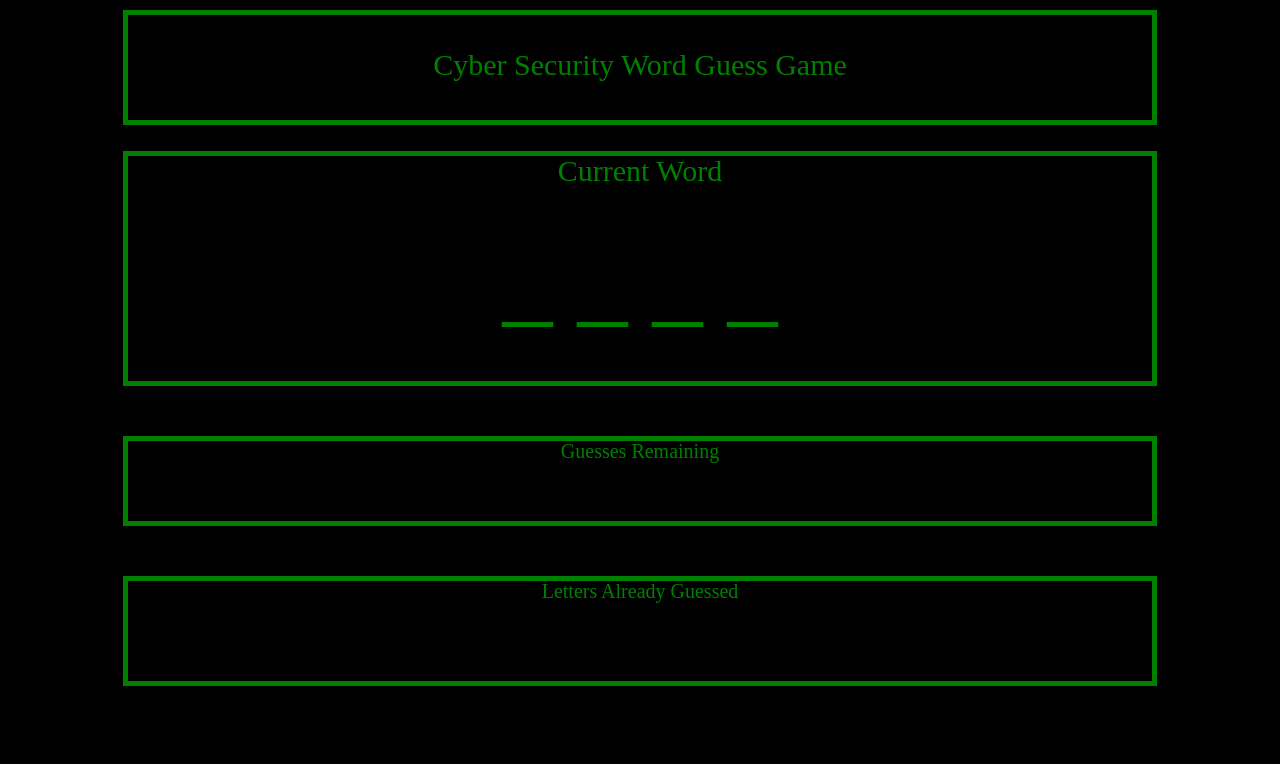
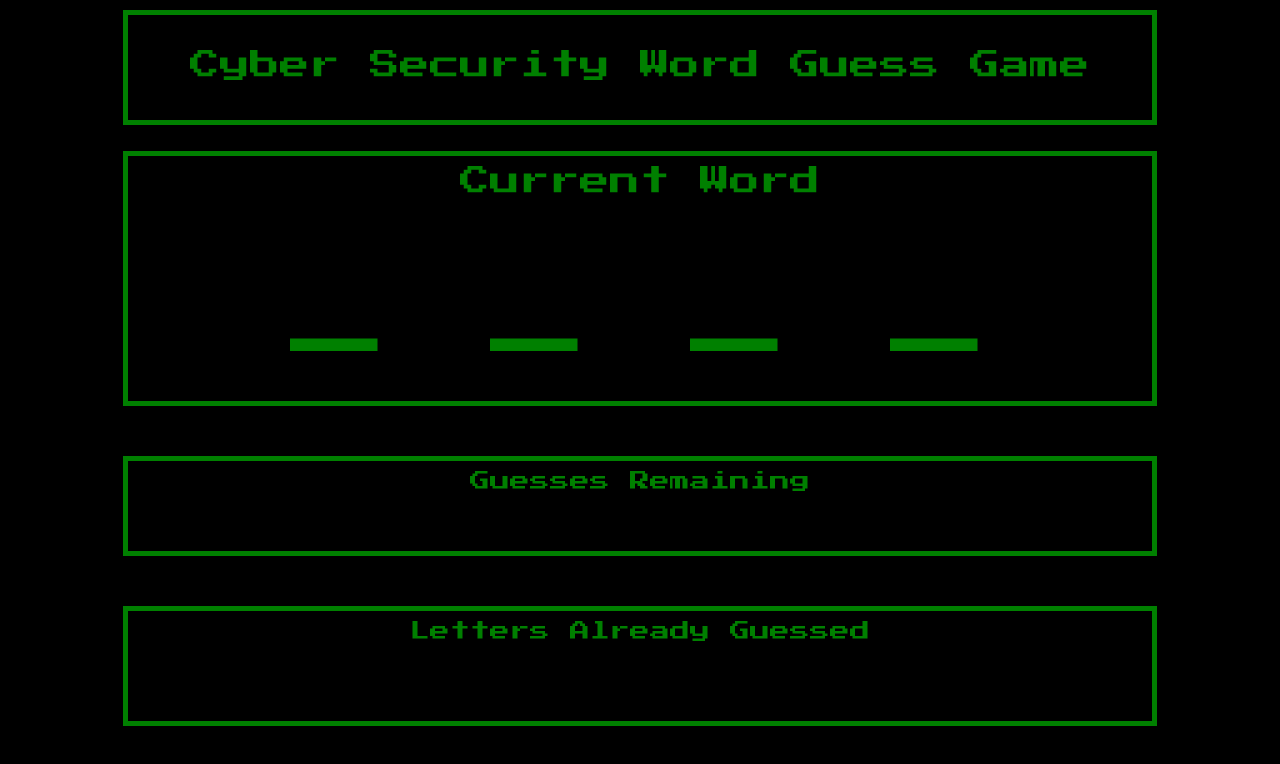
Before and after one commit to SLCollins/Word-Guess-Game, a plain HTML site: page index.html in a window 1280 px wide. Drawn offline with Linux system fonts and the light colour scheme.

Commit message:
style updates

```diff
--- a/assets/css/style.css
+++ b/assets/css/style.css
@@ -7,6 +7,7 @@
     padding-top: 35px;
     font-size: 30px;
     color: green;
+    font-family: 'Press Start 2P', cursive;
     text-align: center;
     margin: 10px auto;
     height: 70px;
@@ -16,8 +17,10 @@
 .currentWord {
     border: solid green;
     border-width: 5px 5px 0px 5px;
+    padding-top: 10px;
     font-size: 30px;
     color: green;
+    font-family: 'Press Start 2P', cursive;
     text-align: center;
     margin: 0px auto;
     height: 75px;
@@ -28,8 +31,10 @@
 .underscore {
     border: solid green;
     border-width: 0px 5px 5px 5px;
+    padding-top: 10px;
     font-size: 100px;
     color: green;
+    font-family: 'Press Start 2P', cursive;
     text-align: center;
     margin: 0px auto;
     height: 150px;
@@ -39,8 +44,10 @@
 
 .rightGuess {
     border: 5px solid green;
+    padding-top: 10px;
     font-size: 20px;
     color: green;
+    font-family: 'Press Start 2P', cursive;
     text-align: center;
     margin: 50px auto;
     height: 80px;
@@ -49,8 +56,10 @@
 
 .wrongGuess {
     border: 5px solid green;
+    padding-top: 10px;
     font-size: 20px;
     color: green;
+    font-family: 'Press Start 2P', cursive;
     text-align: center;
     margin: 50px auto;
     height: 100px;
--- a/index.html
+++ b/index.html
@@ -6,7 +6,8 @@
     <link rel="stylesheet" href="assets/css/reset.css">
     <!--CSS link-->
     <link rel="stylesheet" href="assets/css/style.css">
-
+    <!--font link-->
+    <link href="https://fonts.googleapis.com/css?family=Press+Start+2P" rel="stylesheet">
 </head>
 <body>
         <div class="container">
```
